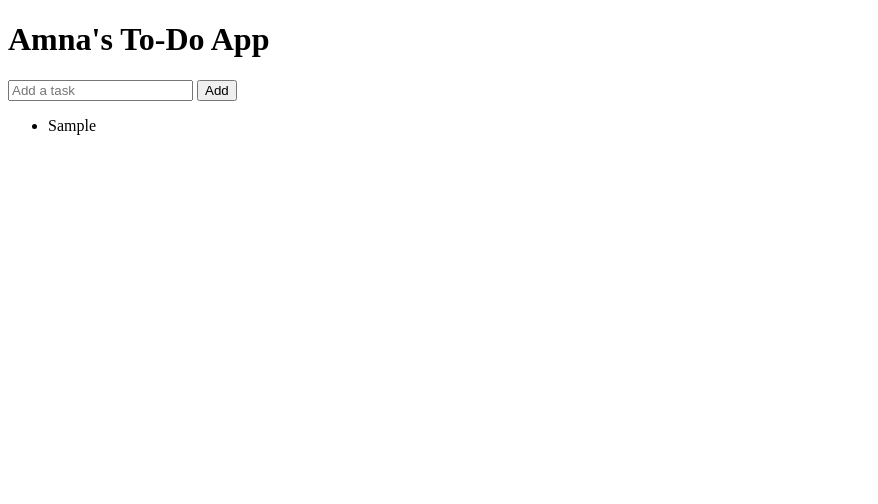
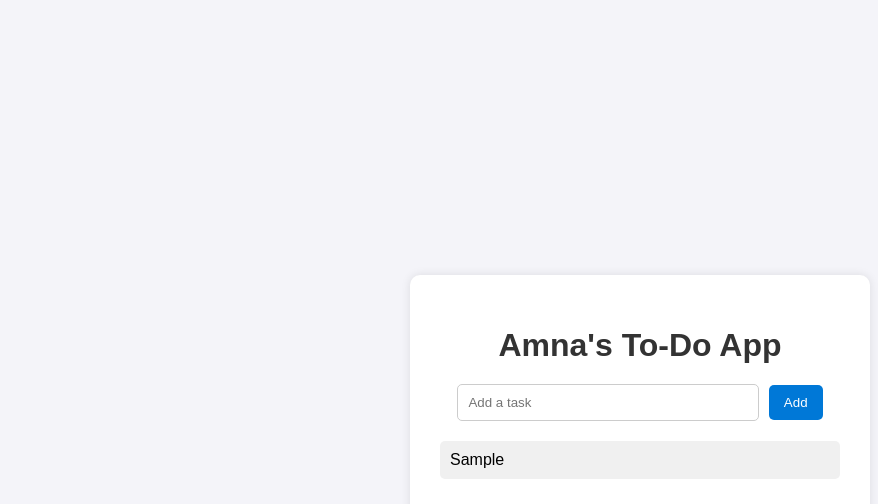
Before and after one commit to amna-hashim-tech/azure-todo-demo, a plain HTML site: page index.html in a window 1280 px wide. Both pictures are taken after typing "Sample" into the empty fields and a click on the button "Add". Shown: the whole page, without its empty margins (0-878 px from the left). Drawn offline with Linux system fonts and the light colour scheme.

Commit message:
Update index.html

```diff
--- a/index.html
+++ b/index.html
@@ -1,18 +1,76 @@
 <!DOCTYPE html>
-<html>
+<html lang="en">
 <head>
+  <meta charset="UTF-8">
+  <meta name="viewport" content="width=device-width, initial-scale=1.0">
   <title>Amna's To-Do App</title>
+  <style>
+    body {
+      font-family: Arial, sans-serif;
+      background: #f4f4f9;
+      display: flex;
+      justify-content: center;
+      align-items: center;
+      height: 100vh;
+      margin: 0;
+    }
+    .container {
+      background: #fff;
+      padding: 30px;
+      border-radius: 10px;
+      box-shadow: 0 0 10px rgba(0,0,0,0.1);
+      width: 100%;
+      max-width: 400px;
+      text-align: center;
+    }
+    h1 {
+      margin-bottom: 20px;
+      color: #333;
+    }
+    input {
+      padding: 10px;
+      width: 70%;
+      border: 1px solid #ccc;
+      border-radius: 5px;
+      margin-right: 5px;
+    }
+    button {
+      padding: 10px 15px;
+      border: none;
+      background: #0078D7;
+      color: #fff;
+      border-radius: 5px;
+      cursor: pointer;
+    }
+    button:hover {
+      background: #005a9e;
+    }
+    ul {
+      list-style: none;
+      padding: 0;
+      margin-top: 20px;
+    }
+    li {
+      padding: 10px;
+      background: #f0f0f0;
+      margin-bottom: 5px;
+      border-radius: 5px;
+      text-align: left;
+    }
+  </style>
 </head>
 <body>
-  <h1>Amna's To-Do App</h1>
-  <input id="taskInput" type="text" placeholder="Add a task">
-  <button onclick="addTask()">Add</button>
-  <ul id="taskList"></ul>
+  <div class="container">
+    <h1>Amna's To-Do App</h1>
+    <input id="taskInput" type="text" placeholder="Add a task">
+    <button onclick="addTask()">Add</button>
+    <ul id="taskList"></ul>
+  </div>
 
   <script>
     function addTask() {
       const input = document.getElementById('taskInput');
-      const value = input.value;
+      const value = input.value.trim();
       if (!value) return;
       const li = document.createElement('li');
       li.textContent = value;
```
